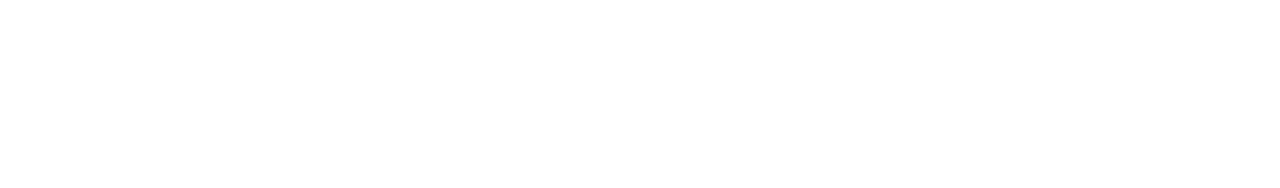
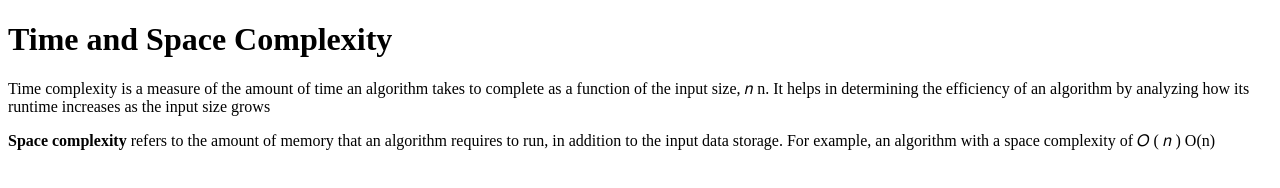
Before and after one commit to acciojob/time-and-space-complexity-abhiraghav23, a website: page main.html in a window 1280 px wide. Drawn offline with Linux system fonts and the light colour scheme.

Commit message:
created a submission

```diff
--- a/main.html
+++ b/main.html
@@ -7,6 +7,18 @@
 </head>
 
 <body>
+	<h1> Time and Space Complexity</h1>
+	<p>
+Time complexity is a measure of the amount of time an algorithm takes to complete as a function of the input size,
+𝑛
+n. It helps in determining the efficiency of an algorithm by analyzing how its runtime increases as the input size grows</p>
+ <p> <b>Space complexity </b> refers to the amount of memory that an algorithm requires to run, in addition to the input data storage.  For example, an algorithm with a space complexity of
+𝑂
+(
+𝑛
+)
+O(n)
+</p>
 	<!-- the entire body must be written by student -->
     <script type="text/javascript" src="./script.js">
 </script>
```
